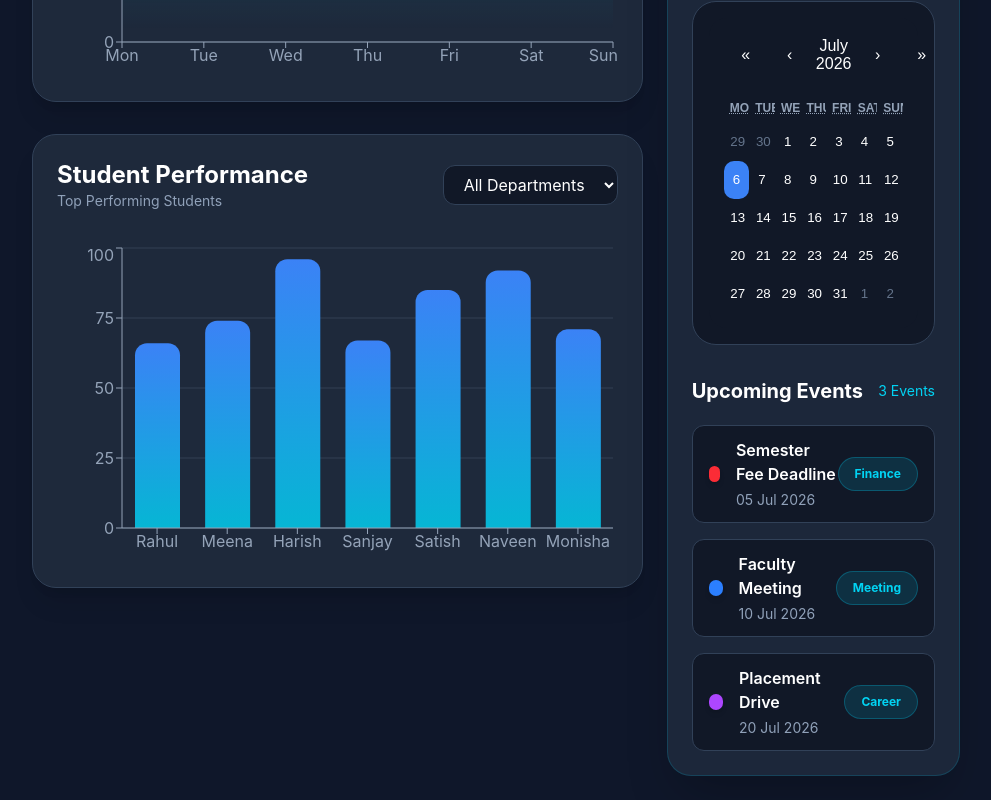
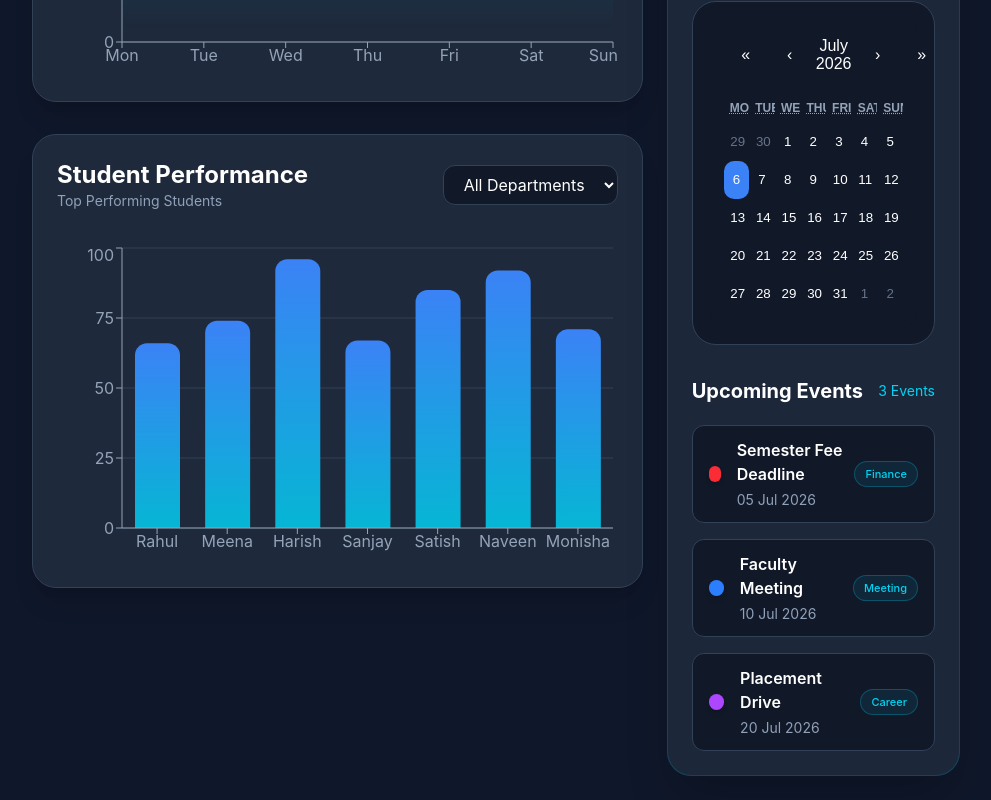
Before and after one commit to joshiyajaya-bit/System-Management, a React (Vite) app: page / in a window 1280 px wide. Shown: the part 1348-2148 px from the top of the page, without its empty margins (288-1279 px from the left). Built offline with nearby package versions, Linux system fonts and the light colour scheme; data requests are answered from the project's data file; sample sign-in values are in the browser's storage.

Commit message:
badge size

```diff
--- a/src/components/calendar.jsx
+++ b/src/components/calendar.jsx
@@ -139,7 +139,7 @@ export default function CalendarCard() {
 
                     </div>
 
-                    <span className="px-4 py-2 rounded-full bg-cyan-500/15 border border-cyan-500/30 text-cyan-400 text-xs font-bold whitespace-nowrap">
+                    <span className="px-2.5 py-1 rounded-full bg-cyan-500/10 border border-cyan-500/30 text-cyan-400 text-[11px] font-medium">
                       {event.type}
                     </span>
 
```
